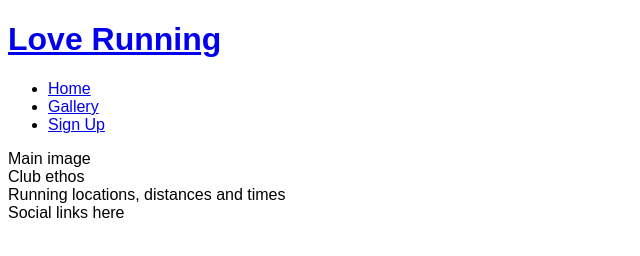
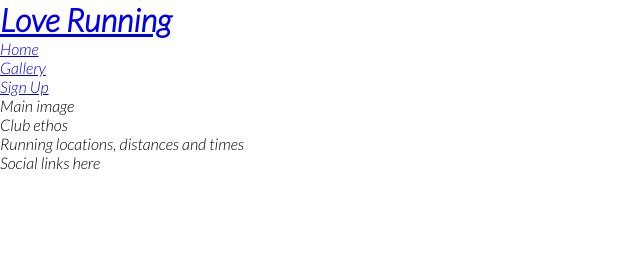
Before and after one commit to Antonyeaster/love-running, a plain HTML site: page index.html in a window 1280 px wide. Shown: the whole page, without its empty margins (0-640 px from the left). Drawn offline with Linux system fonts and the light colour scheme.

Commit message:
add google fonts, remove defualt margin, padding and border

```diff
--- a/assets/css/style.css
+++ b/assets/css/style.css
@@ -1,3 +1,11 @@
+@import url('https://fonts.googleapis.com/css2?family=Lato:ital,wght@1,300&family=Oswald&display=swap');
+
+* {
+    margin: 0;
+    padding: 0;
+    border: 0   ;
+}
 body {
-    font-family: Arial;
+    font-family: lato;
+    font-weight: 300;
 }
```
